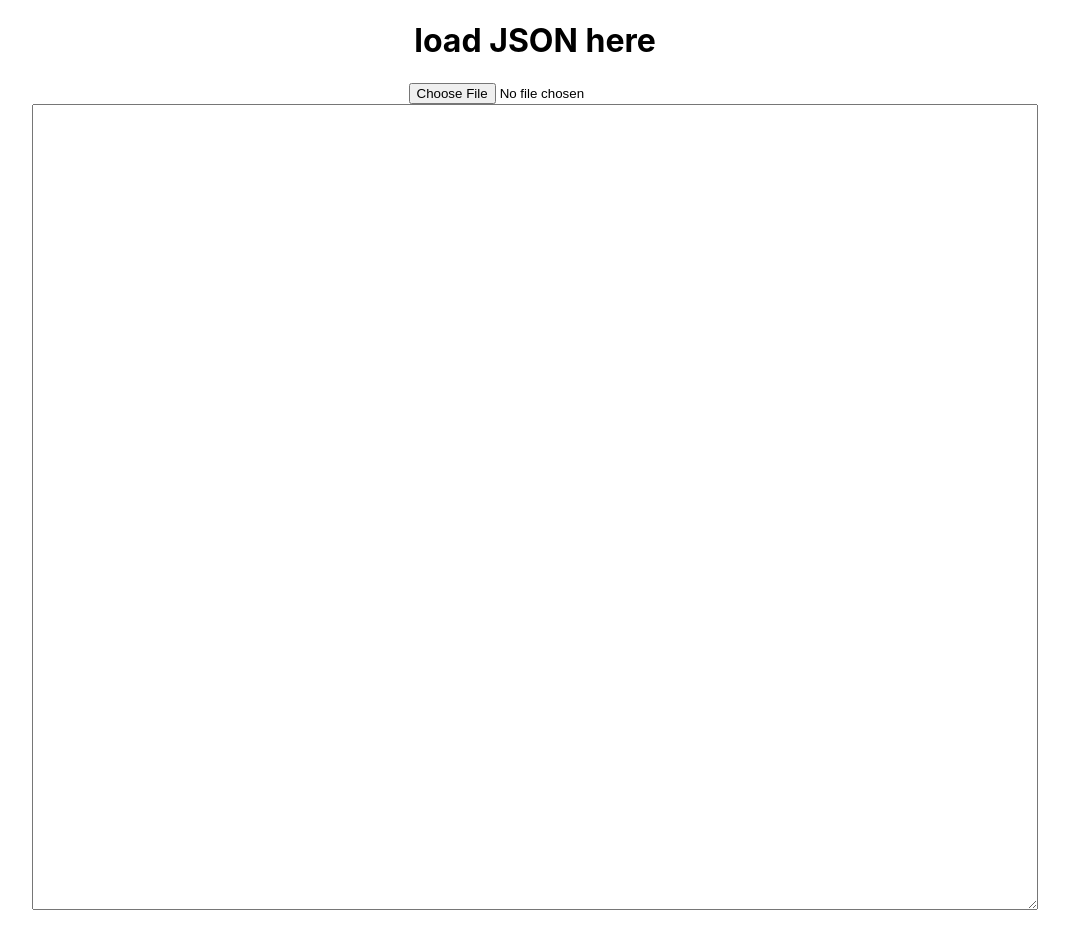
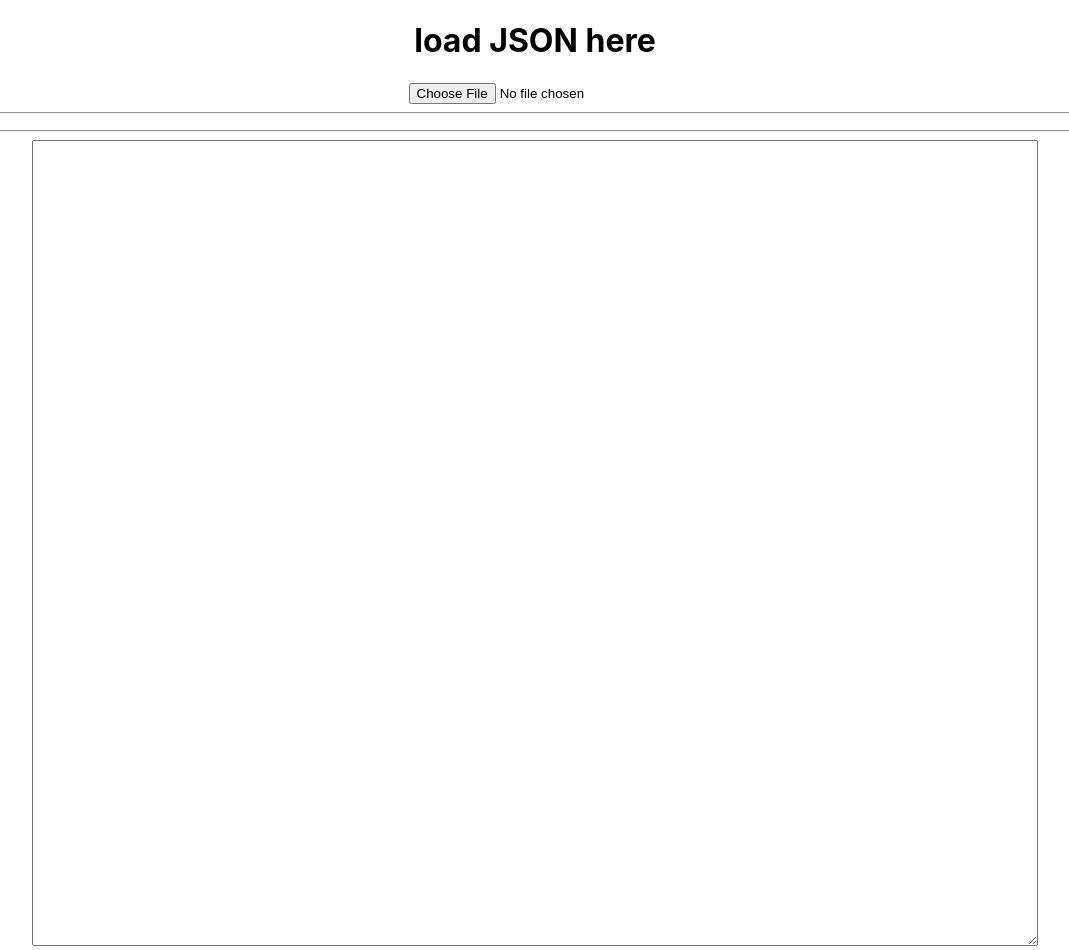
Before and after one commit to Sh-i-aw/Get-Inline, a React (Create React App) app: page / in a window 1280 px wide. Shown: the whole page, without its empty margins (105-1174 px from the left). Before the commit the page ends 914 px from the top, so only its background shows below. Built offline with nearby package versions, Linux system fonts and the light colour scheme; the HTML template or start-up script is replaced by a standard one.

Commit message:
successfully listed all the envVars

```diff
--- a/src/App.js
+++ b/src/App.js
@@ -5,11 +5,10 @@ import FileLoader from "./Components/FileLoader";
 function App() {
     const [file, setFile] = useState(null);
     const [JSONtext, setJSONtext] = useState('');
+    const [envList, setEnvList] = useState([]);
 
     useEffect(() => {
         if (file) {
-            console.log(file);
-
             let reader = new FileReader();
             if (file) {
                 reader.onload = (e) => {
@@ -22,6 +21,16 @@ function App() {
         }
     }, [file]);
 
+    useEffect(() => {
+        if (JSONtext) {
+            const postmanRegex = /\{\{[^\{\}]+\}\}/g;
+            const envVarList = JSONtext.match(postmanRegex);
+            setEnvList(envVarList);
+
+
+        }
+    },[JSONtext])
+
     function handleFileUpload(event) {
         setFile(event.target.files[0]);
         console.log(event.target.files[0]);
@@ -32,8 +41,14 @@ function App() {
             <h1> load JSON here </h1>
             {/*<label htmlFor="fileSelect" className="sr-only"> choose a file to upload </label>*/}
             {/*the line above is only visible for screen readers*/}
-            <FileLoader file={file} onFileChange={handleFileUpload} />
-            <textarea value={JSONtext} readOnly={true} style={{height:800, width:1000}}></textarea>
+            <FileLoader file={file} onFileChange={handleFileUpload}/>
+            <hr/>
+            <ul>
+                {envList && envList.map((envName, index) => (<li key={index}>{envName}</li>))}
+            </ul>
+            <hr/>
+            <textarea value={JSONtext} readOnly={true} style={{height: 800, width: 1000}}></textarea>
+
         </div>
     );
 }
```
